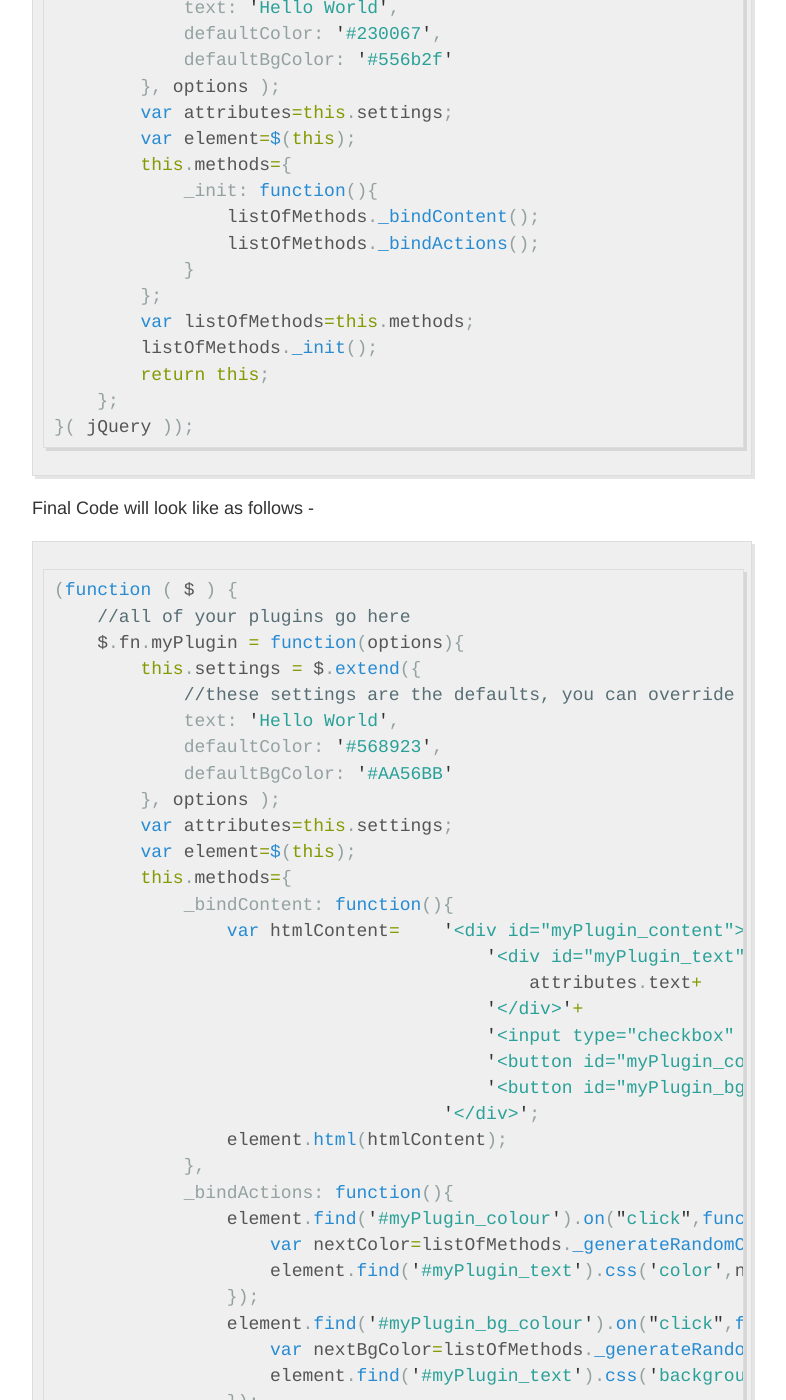
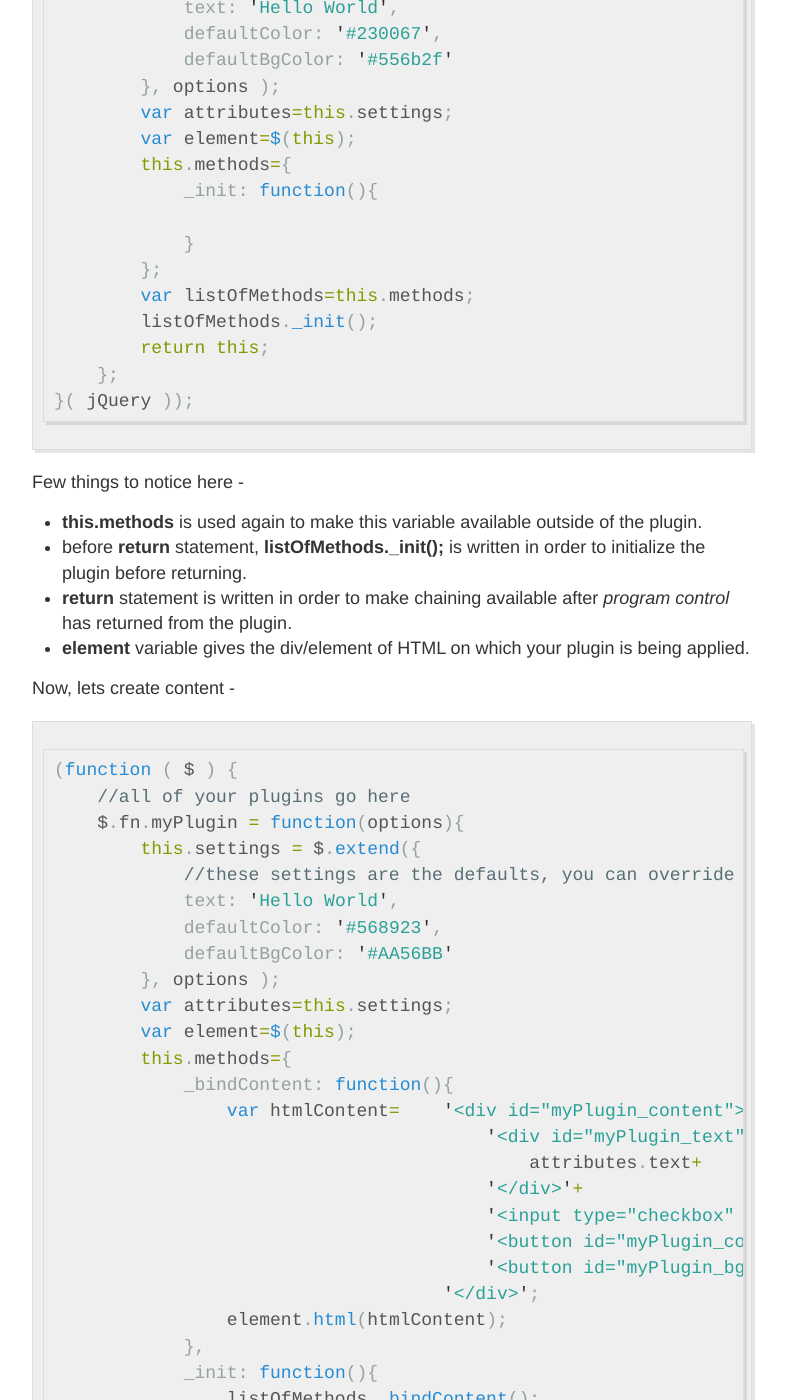
Before and after one commit to meetsandesh/blogs, a Jekyll site: the page built from _posts/2017-02-24-Creating-custom-plugin-using-jQuery.md, in a window 1280 px wide and 1400 px high, scrolled down 2281 px. Shown: the whole window, without its empty margins (248-1034 px from the left). Built offline with Jekyll 4.4.1, drawn with Linux system fonts in a browser that asks for light colours; some of the changed text lies outside the part shown.

Commit message:
Update 2017-02-24-Creating-custom-plugin-using-jQuery.md

````diff
--- a/_posts/2017-02-24-Creating-custom-plugin-using-jQuery.md
+++ b/_posts/2017-02-24-Creating-custom-plugin-using-jQuery.md
@@ -70,8 +70,7 @@ Here, I have written **this.settings** this is to make sure that **settings** is
         var element=$(this);
         this.methods={
             _init: function(){
-                listOfMethods._bindContent();
-                listOfMethods._bindActions();
+
             }
         };
         var listOfMethods=this.methods;
@@ -80,6 +79,51 @@ Here, I have written **this.settings** this is to make sure that **settings** is
     };
 }( jQuery ));
 ```
+
+Few things to notice here -
+* **this.methods** is used again to make this variable available outside of the plugin.
+* before **return** statement, **listOfMethods._init();** is written in order to initialize the plugin before returning.
+* **return** statement is written in order to make chaining available after _program control_ has returned from the plugin.
+* **element** variable gives the div/element of HTML on which your plugin is being applied.
+
+Now, lets create content -
+
+```javascript
+(function ( $ ) {
+    //all of your plugins go here
+    $.fn.myPlugin = function(options){
+        this.settings = $.extend({
+            //these settings are the defaults, you can override them while applying the plugin
+            text: 'Hello World',
+            defaultColor: '#568923',
+            defaultBgColor: '#AA56BB'
+        }, options );
+        var attributes=this.settings;
+        var element=$(this);
+        this.methods={
+            _bindContent: function(){
+                var htmlContent=    '<div id="myPlugin_content">'+
+                                        '<div id="myPlugin_text" style="color: '+attributes.defaultColor+'; background-color: '+attributes.defaultBgColor+'">'+
+                                            attributes.text+
+                                        '</div>'+
+                                        '<input type="checkbox" id="myPlugin_italics" name="myPlugin_italics">Show in Italics<br>'+
+                                        '<button id="myPlugin_colour">Change Text Colour</button>'+
+                                        '<button id="myPlugin_bg_colour">Change Background Colour</button>'+
+                                    '</div>';
+                element.html(htmlContent);
+            },
+            _init: function(){
+                listOfMethods._bindContent();
+            }
+        };
+        var listOfMethods=this.methods;
+        listOfMethods._init();
+        return this;
+    };
+}( jQuery ));
+```
+
+As you can see, we created **_bindContent()** function and pasted content in the html DOM.
 
 Final Code will look like as follows -
 ```javascript
````
